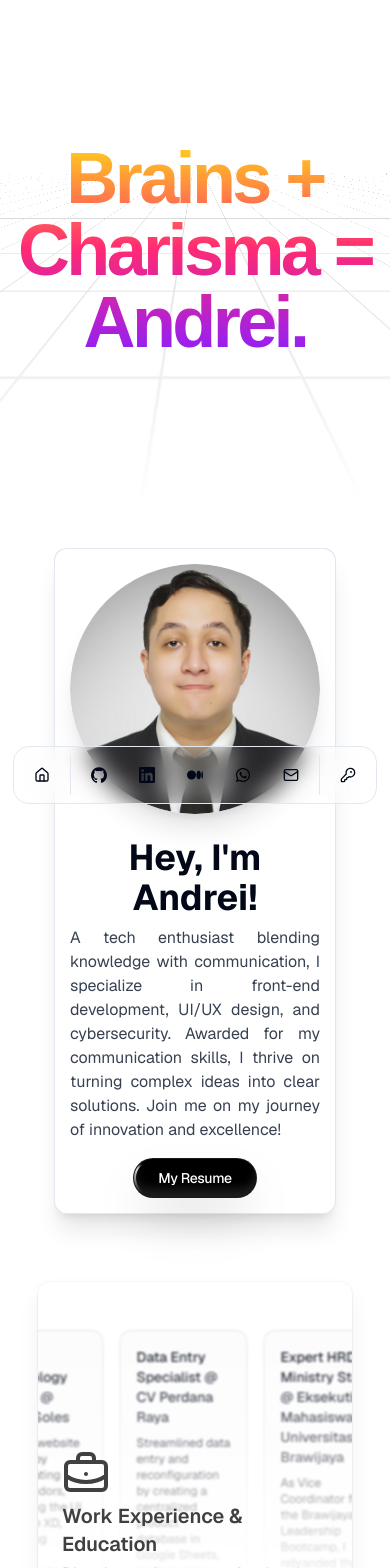
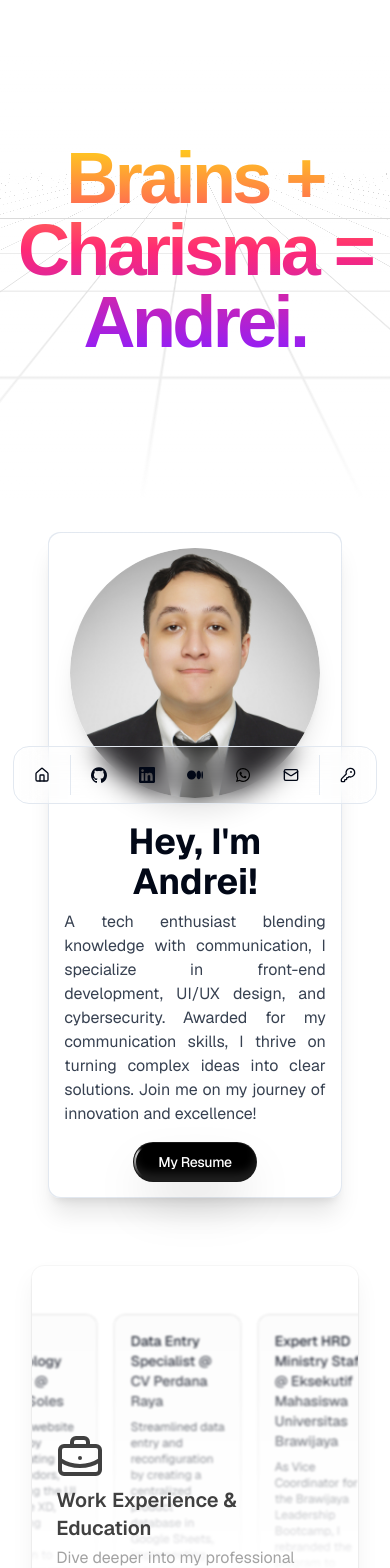
Before and after one commit to andreihansel/andrei, a Next.js app: page / in a window 390 px wide. Shown: the top 1568 px of the page. Built offline with nearby package versions, Linux system fonts and the light colour scheme.

Commit message:
fix: mobile screen responsive bug for bento grid

```diff
--- a/src/app/page.tsx
+++ b/src/app/page.tsx
@@ -8,15 +8,15 @@ export default function Home() {
   return (
     <>
       <RetroGridDemo />
-      <div className="w-8/12 mx-auto items-center justify-items-center min-h-screen p-8 pb-20 gap-16 sm:p-20 font-[family-name:var(--font-geist-sans)]">
+      <div className="w-11/12 md:w-10/12 lg:w-8/12 mx-auto items-center justify-items-center min-h-screen p-4 sm:p-8 pb-20 gap-16 md:p-20 font-[family-name:var(--font-geist-sans)]">
         <main className="flex flex-col gap-8 row-start-2 items-center sm:items-start">
           <Intro />
 
-            <div className="w-full mt-5 mb-10 mx-auto">
-              <BentoDemo />
-            </div>
+          <div className="w-full mt-5 mb-10 mx-auto">
+            <BentoDemo />
+          </div>
 
-         <CustomDock />
+          <CustomDock />
         </main>
       </div>
     </>
```
